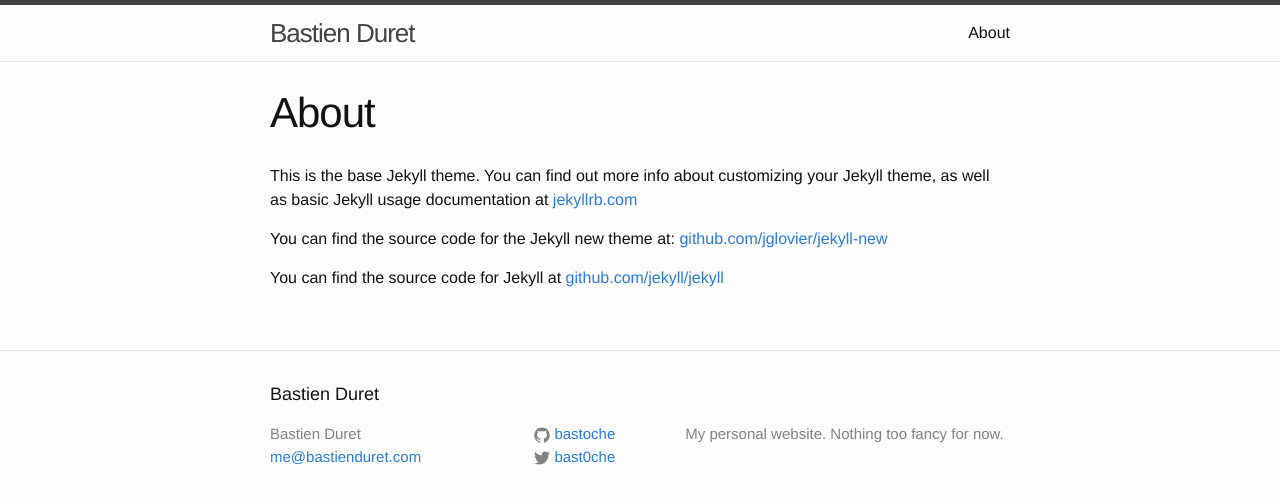
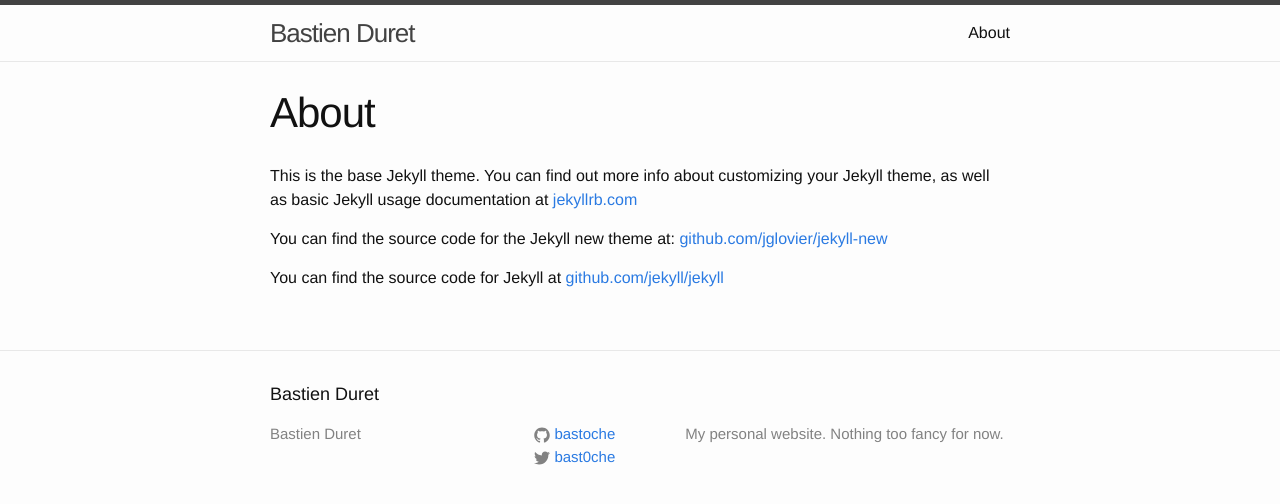
Before and after one commit to bastoche/bastoche.github.io, a Jekyll site: the page built from about.md, in a window 1280 px wide. Shown: the top 504 px of the page. Built offline with Jekyll 4.4.1, drawn with Linux system fonts in a browser that asks for light colours.

Commit message:
removed email address

```diff
--- a/_config.yml
+++ b/_config.yml
@@ -1,6 +1,5 @@
 # Site settings
 title: Bastien Duret
-email: me@bastienduret.com
 description: > # this means to ignore newlines until "baseurl:"
   My personal website. Nothing too fancy for now.
 baseurl: "" # the subpath of your site, e.g. /blog/
```
